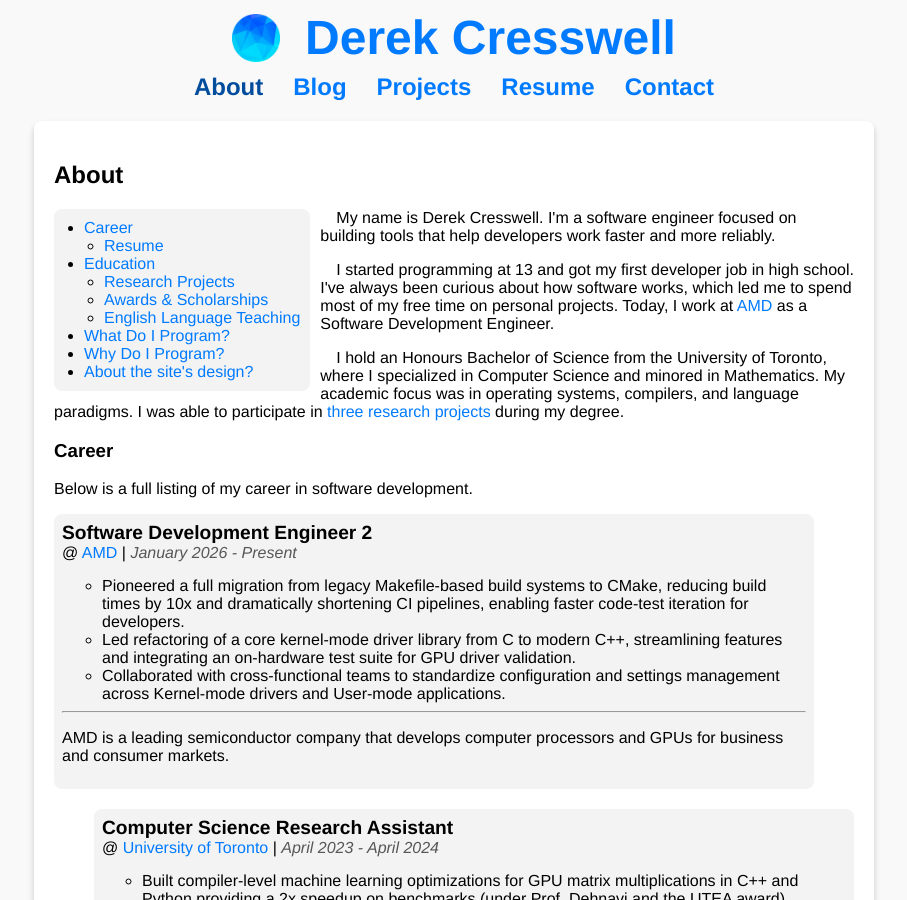
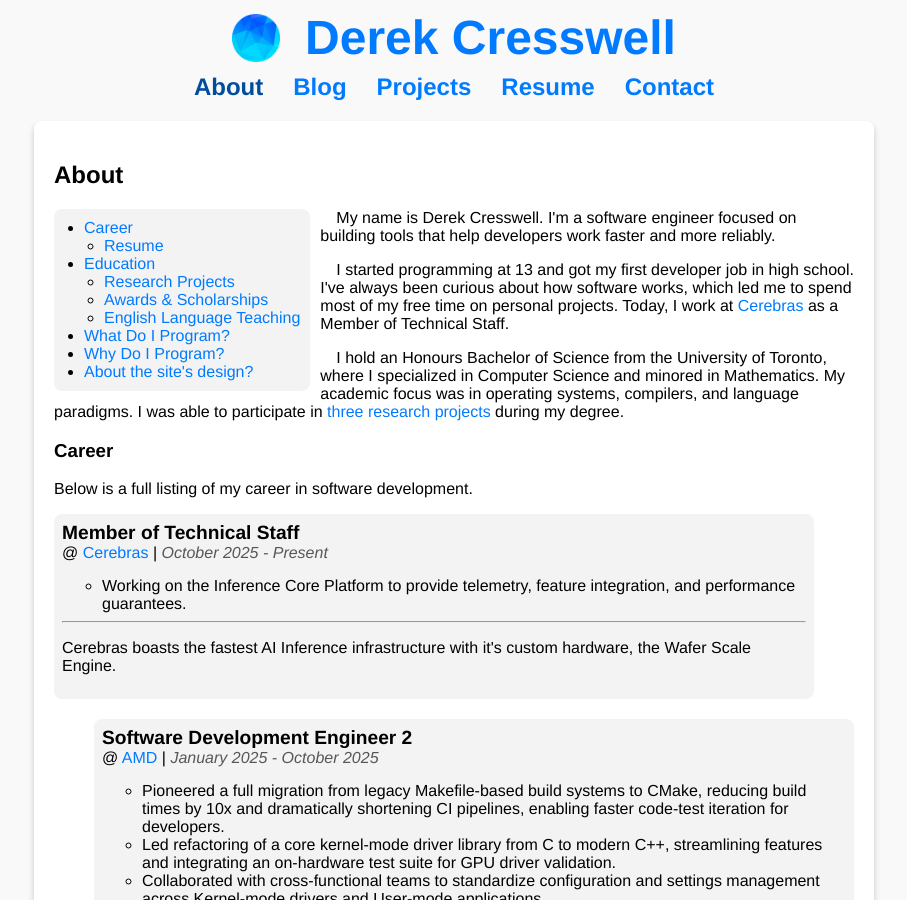
Before and after one commit to DerekCresswell/DerekCresswell.github.io, a Jekyll site: the page built from about.html, in a window 1280 px wide and 900 px high. Shown: the whole window, without its empty margins (186-1093 px from the left). Built offline with Jekyll 4.4.1, drawn with Linux system fonts in a browser that asks for light colours.

Commit message:
Update career

```diff
--- a/_data/careers.yml
+++ b/_data/careers.yml
@@ -1,7 +1,16 @@
+- company: Cerebras
+  url: https://www.cerebras.ai/
+  start_date: October 2025
+  end_date: Present
+  position: Member of Technical Staff
+  position_description:
+    - Working on the Inference Core Platform to provide telemetry, feature integration, and performance guarantees.
+  company_description: |
+    Cerebras boasts the fastest AI Inference infrastructure with it's custom hardware, the Wafer Scale Engine.
 - company: AMD
   url: https://www.amd.com/
-  start_date: January 2026
-  end_date: Present
+  start_date: January 2025
+  end_date: October 2025
   position: Software Development Engineer 2
   position_description:
     - Pioneered a full migration from legacy Makefile-based build systems to CMake, reducing build times by 10x and dramatically shortening CI pipelines, enabling faster code-test iteration for developers.
--- a/_includes/about_brief.html
+++ b/_includes/about_brief.html
@@ -6,7 +6,7 @@
     <p>
         I started programming at 13 and got my first developer job in high school.
         I've always been curious about how software works, which led me to spend most of my free time on personal projects.
-        Today, I work at <a href="https://amd.com">AMD</a> as a Software Development Engineer.
+        Today, I work at <a href="https://cerebras.ai">Cerebras</a> as a Member of Technical Staff.
     </p>
     <p>
         I hold an Honours Bachelor of Science from the University of Toronto, where I specialized in Computer Science and minored in Mathematics.
```
